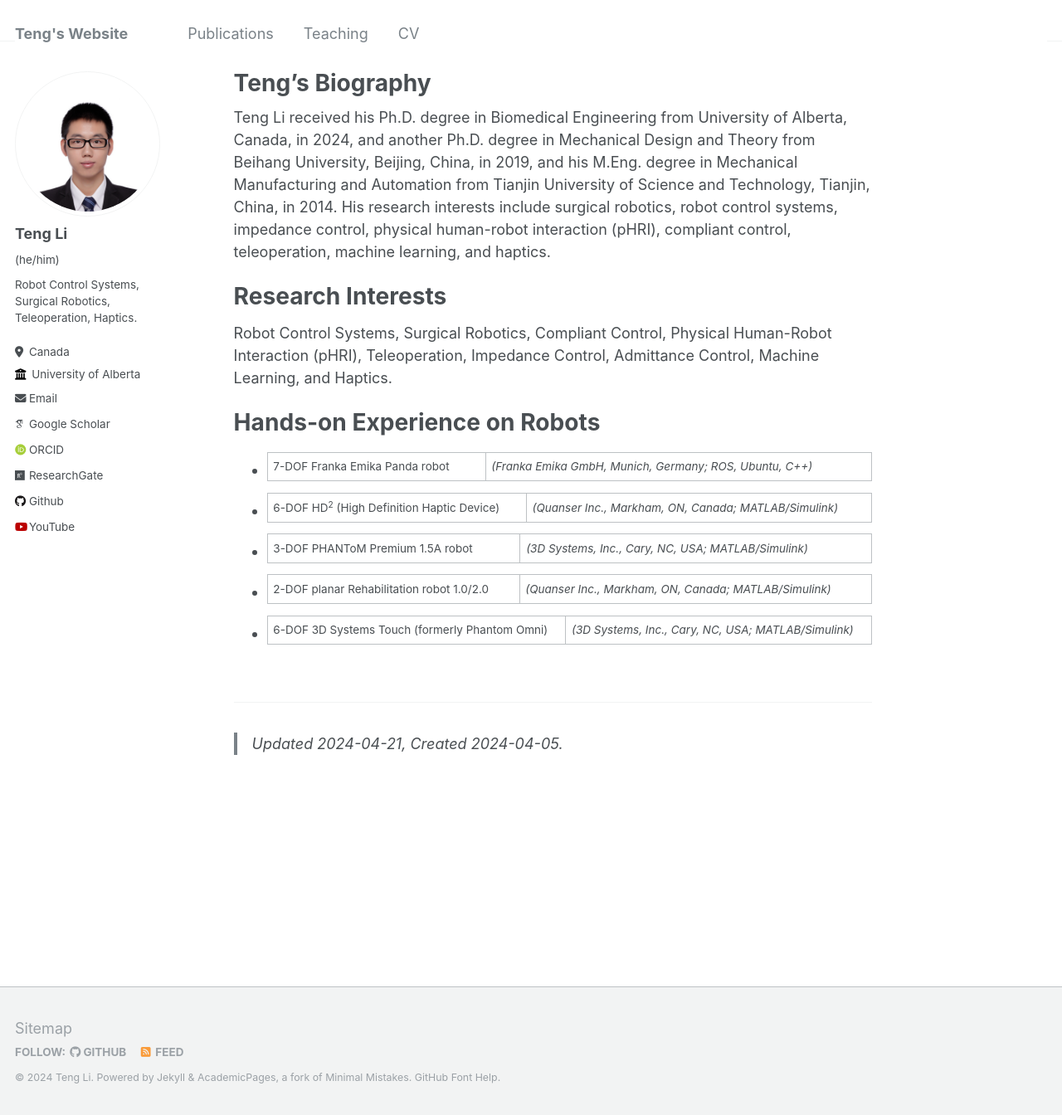
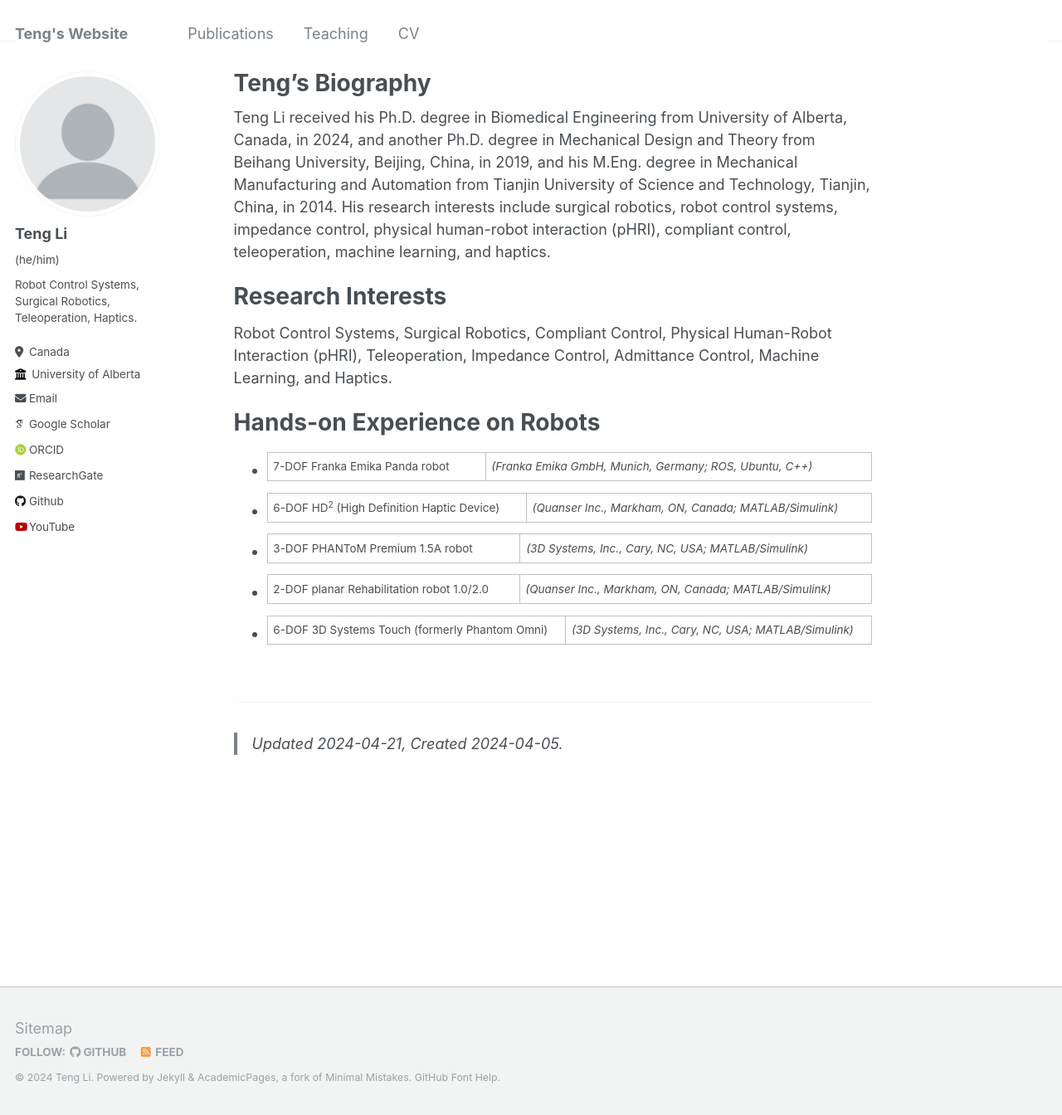
Before and after one commit to teng4/teng4.github.io, a Jekyll site: the page built from _pages/about.md, in a window 1280 px wide and 1344 px high. Shown: the whole window at 83% size. Built offline with Jekyll 4.4.1, drawn with Linux system fonts in a browser that asks for light colours; some web fonts are replaced.

Commit message:
Update _config.yml

```diff
--- a/_config.yml
+++ b/_config.yml
@@ -21,7 +21,7 @@ repository               : "teng4/teng4.github.io" # "academicpages/academicpage
 #               Additional customization can be done by editing /_includes/author-profile.html
 author:
   # Biographic information
-  avatar           : "TengLi_720x720.png" #"TengLi_720x720.png" #"20230320_720x720.png" #"flower_lotus01_500x500.png" #"profile.png" #"flower_tulips01.jpg"  #"profile.png"
+  avatar           : "profile.png" #"TengLi_720x720.png" #"20230320_720x720.png" #"flower_lotus01_500x500.png" #"profile.png" #"flower_tulips01.jpg"  #"profile.png"
   name             : "Teng Li"  #"Your Sidebar Name"
   pronouns         : "(he/him)" # example: "she/her"
   bio              : "Robot Control Systems, Surgical Robotics, Teleoperation, Haptics." # "Short biography for the left-hand sidebar"
```
